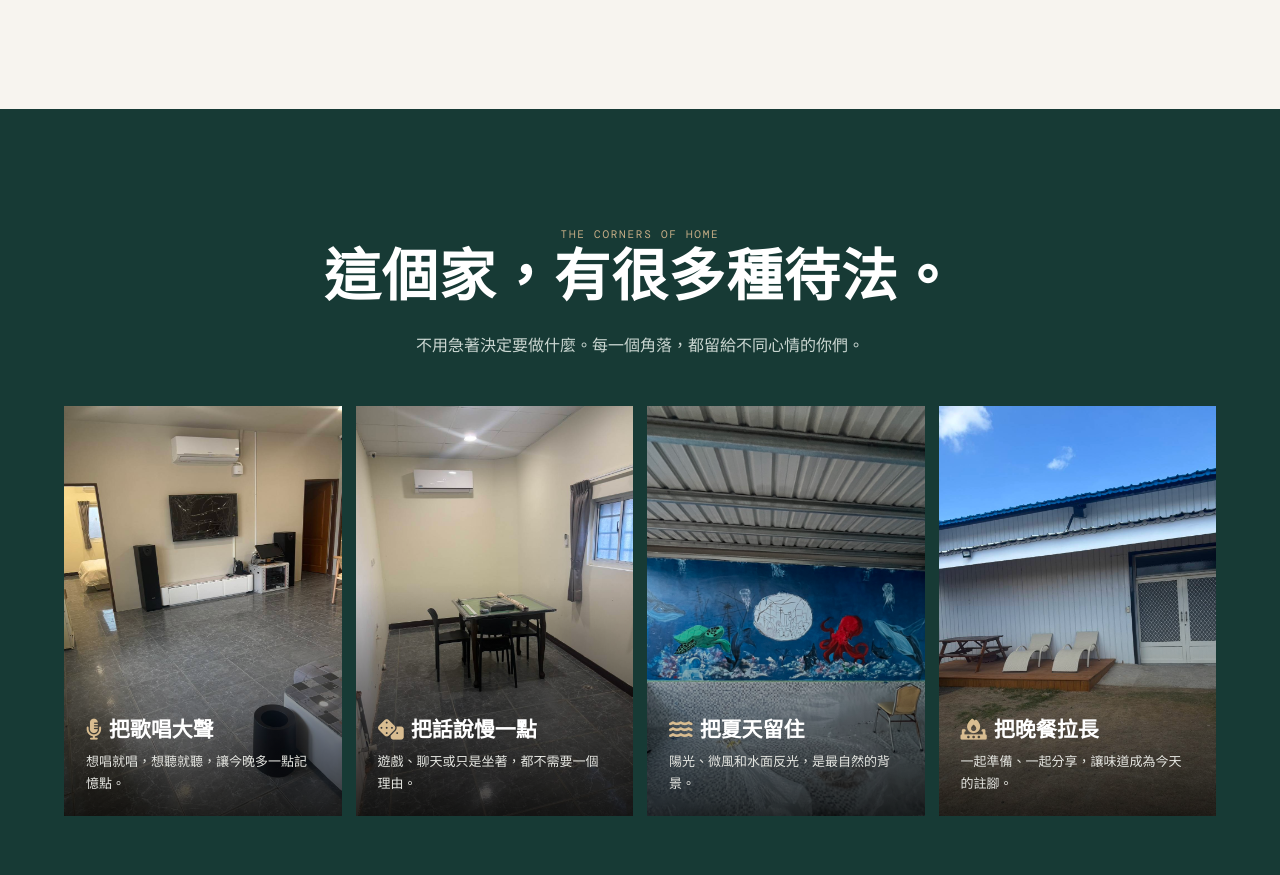
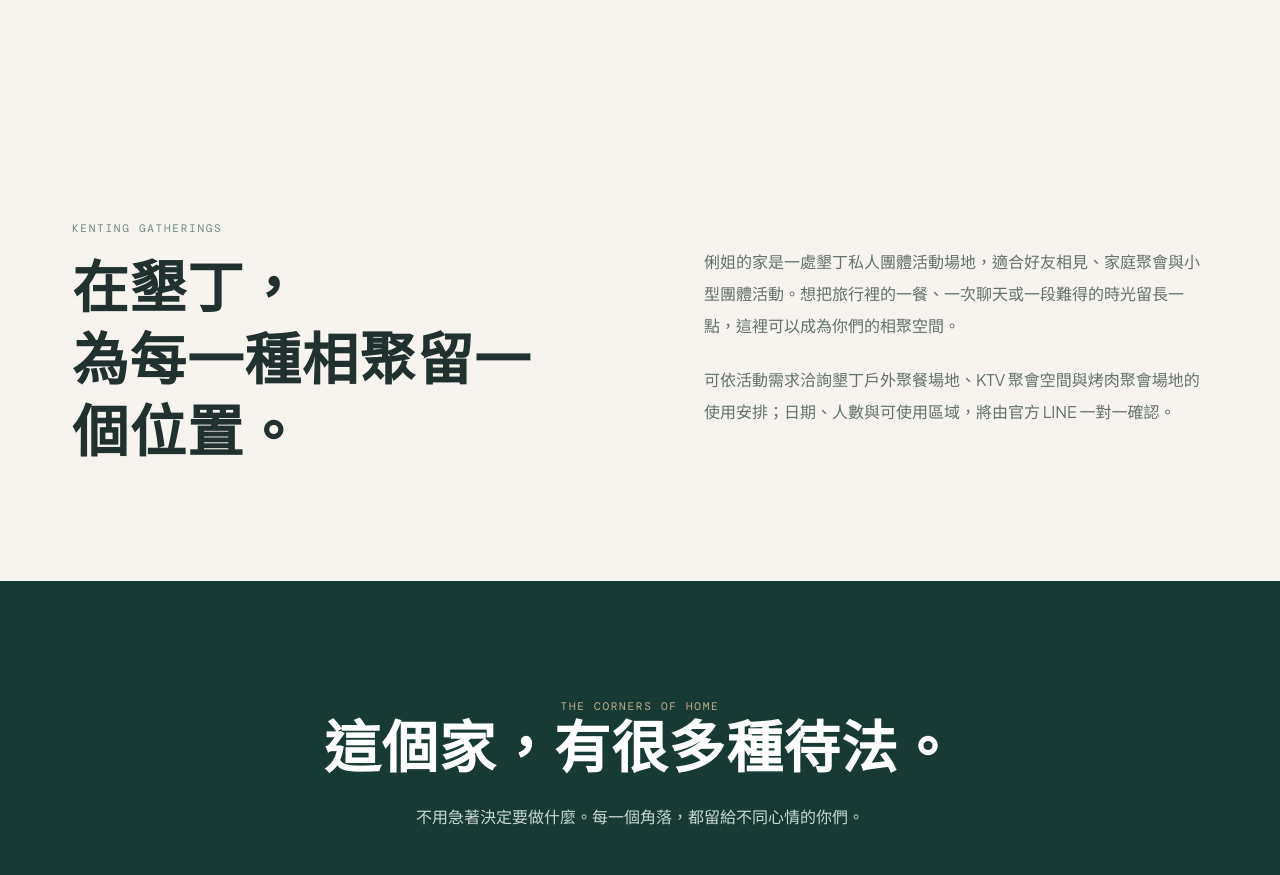
Before and after one commit to a0955523155-pixel/lijie-website, a plain HTML site: page index.html in a window 1280 px wide. Shown: the part 1413-2288 px from the top of the page. Drawn offline with nearby package versions, Linux system fonts and the light colour scheme.

Commit message:
Add Kenting gathering venue content for search

```diff
--- a/index.html
+++ b/index.html
@@ -7,7 +7,7 @@
   <title>俐姐的家｜墾丁私人團體活動場地</title>
   <meta name="description" content="俐姐的家 是位於恆春的私人團體活動場地。活動日期、人數、設備與可使用範圍，歡迎透過官方 LINE 洽詢確認。">
   <meta property="og:title" content="俐姐的家｜墾丁私人團體活動場地">
-  <meta property="og:description" content="墾丁的私人團體活動場地。把相聚留給山海與星光，活動日期與使用安排請透過官方 LINE 洽詢。">
+  <meta property="og:description" content="墾丁私人團體活動場地，適合朋友聚會、家庭聚會、戶外聚餐、KTV 與烤肉聚會；活動日期與使用安排請透過官方 LINE 洽詢。">
   <meta property="og:image" content="https://www.5-1bbs.com/images/villa-hero-1-new.jpg">
   <meta property="og:url" content="https://www.5-1bbs.com/">
   <link rel="canonical" href="https://www.5-1bbs.com/">
@@ -49,6 +49,12 @@
       <div class="intro-body"><p>我們相信，最好的聚會從來不是排滿活動，而是能讓每個人自在做自己。有人在客廳聊天、有人在戶外吹風、有人準備晚餐；你們用自己的步調，把這個家住進記憶裡。</p><p>把日期、人數和想像告訴我們；我們會協助確認適合的使用時段、空間與現場安排。</p></div>
     </section>
     <section class="section" style="padding-top:0"><div class="facts"><div class="fact"><strong>一群人</strong><span>把平常說不完的話慢慢說完</span></div><div class="fact"><strong>一整天</strong><span>把時間留給山風、食物與笑聲</span></div><div class="fact"><strong>一則訊息</strong><span>從官方 LINE 開始安排</span></div></div></section>
+    <section class="section" aria-labelledby="kenthing-gatherings">
+      <div class="intro" style="align-items:center">
+        <div><p class="eyebrow eyebrow-dark">KENTING GATHERINGS</p><h2 id="kenthing-gatherings">在墾丁，<br>為每一種相聚留一個位置。</h2></div>
+        <div class="intro-body" style="padding-top:0"><p>俐姐的家是一處墾丁私人團體活動場地，適合好友相見、家庭聚會與小型團體活動。想把旅行裡的一餐、一次聊天或一段難得的時光留長一點，這裡可以成為你們的相聚空間。</p><p>可依活動需求洽詢墾丁戶外聚餐場地、KTV 聚會空間與烤肉聚會場地的使用安排；日期、人數與可使用區域，將由官方 LINE 一對一確認。</p></div>
+      </div>
+    </section>
     <section class="dark-section"><div class="heading"><p class="eyebrow">THE CORNERS OF HOME</p><h2>這個家，有很多種待法。</h2><p>不用急著決定要做什麼。每一個角落，都留給不同心情的你們。</p></div><div class="facilities"><article class="facility"><img src="images/fac-ktv.jpg" alt="影音交流空間"><div class="facility-info"><h3><i class="fa-solid fa-microphone-lines"></i>把歌唱大聲</h3><p>想唱就唱，想聽就聽，讓今晚多一點記憶點。</p></div></article><article class="facility"><img src="images/fac-mahjong.jpg" alt="休閒交流空間"><div class="facility-info"><h3><i class="fa-solid fa-dice"></i>把話說慢一點</h3><p>遊戲、聊天或只是坐著，都不需要一個理由。</p></div></article><article class="facility"><img src="images/fac-pool.jpg" alt="戶外戲水與休憩區"><div class="facility-info"><h3><i class="fa-solid fa-water"></i>把夏天留住</h3><p>陽光、微風和水面反光，是最自然的背景。</p></div></article><article class="facility"><img src="images/fac-bbq.jpg" alt="戶外料理區"><div class="facility-info"><h3><i class="fa-solid fa-fire-burner"></i>把晚餐拉長</h3><p>一起準備、一起分享，讓味道成為今天的註腳。</p></div></article></div></section>
     <section class="use-section"><div class="use-photo" role="img" aria-label="自然採光的場地空間"></div><div class="use-content"><p class="eyebrow eyebrow-dark">A NOTE FROM LIJIE</p><h2>你們想怎麼聚，<br>就先跟我們說說。</h2><p>每一場相聚都不一樣。把你們的日子、想來的人和想做的事告訴我們，我們會協助把細節安排好。</p><div class="steps"><div class="step"><span class="step-no">01</span><div><h3>說說你們的那一天</h3><p>告訴我們日期、人數，還有你們想要的氣氛。</p></div></div><div class="step"><span class="step-no">02</span><div><h3>一起把細節放好</h3><p>確認適合的時段、使用區域與現場提醒。</p></div></div><div class="step"><span class="step-no">03</span><div><h3>留一個位置給你們</h3><p>依確認內容，準備好屬於你們的相聚時光。</p></div></div></div></div></section>
     <section class="section nearby"><div class="heading"><p class="eyebrow eyebrow-dark">A LITTLE OUTING</p><h2>出門走走，<br>再回來好好聊天。</h2></div><div class="nearby-grid"><article class="nearby-card"><h3><i class="fa-solid fa-store"></i>便利生活</h3><ul><li><span>7-ELEVEN 便利商店</span><small>車程約 3 分鐘</small></li><li><span>Hi-Life 萊爾富</span><small>車程約 3 分鐘</small></li></ul></article><article class="nearby-card"><h3><i class="fa-solid fa-utensils"></i>在地美食</h3><ul><li><span>阿利海產</span><small>車程約 2 分鐘</small></li><li><span>漁之香海產</span><small>車程約 2 分鐘</small></li><li><span>邱家生魚片</span><small>車程約 5 分鐘</small></li></ul></article><article class="nearby-card"><h3><i class="fa-solid fa-umbrella-beach"></i>海岸景點</h3><ul><li><span>大光沙灘</span><small>車程約 4 分鐘</small></li><li><span>後壁湖漁港</span><small>車程約 5 分鐘</small></li><li><span>觀光半潛艇</span><small>車程約 5 分鐘</small></li></ul></article></div></section>
```
